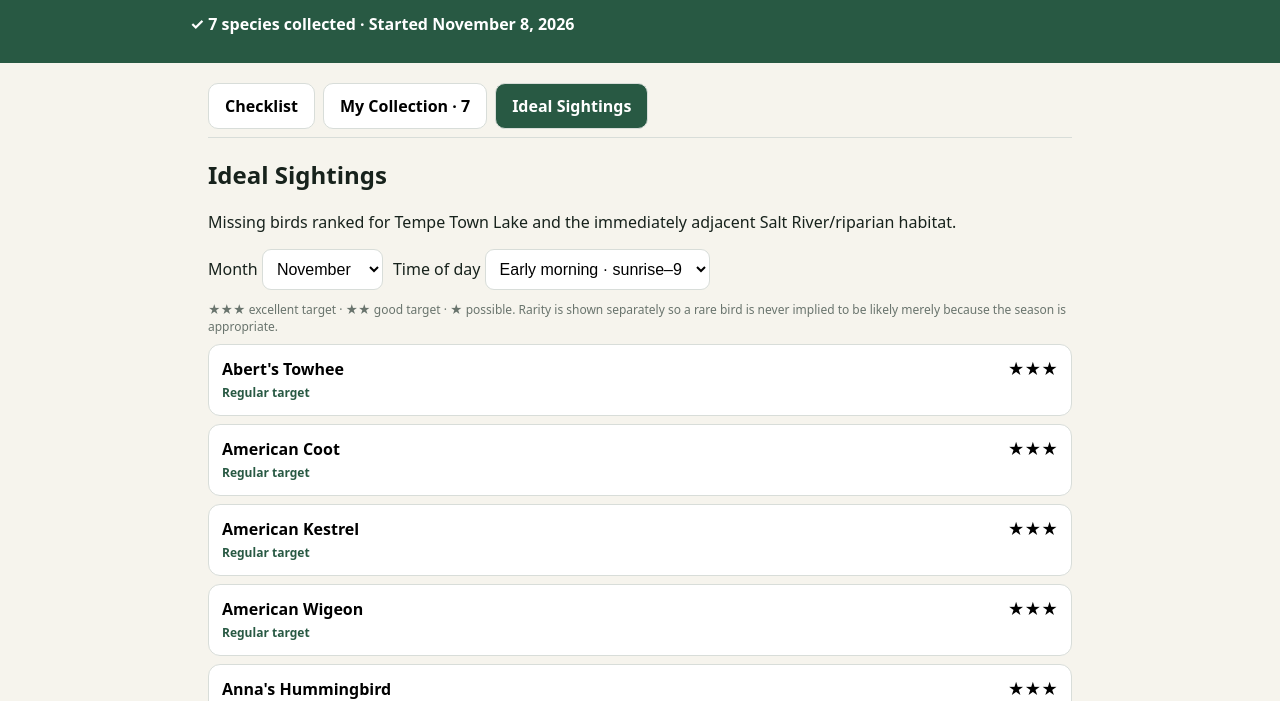
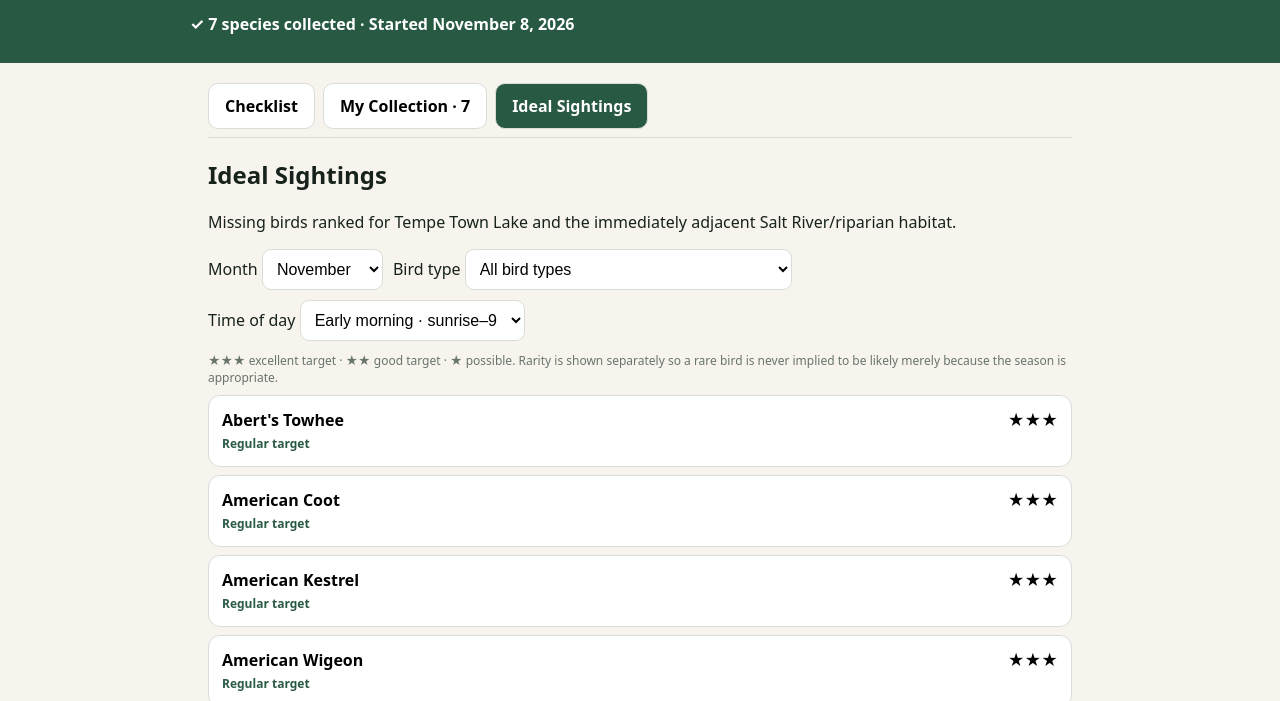
Before and after one commit to nicolasferraiuolo/bird-tracking, a plain HTML site: page index.html in a window 1280 px wide. Both pictures are taken after a click on the button "Ideal Sightings". Shown: the part 99-800 px from the top of the page. Drawn offline with Linux system fonts and the light colour scheme.

Commit message:
Add bird type filter to Ideal Sightings

```diff
--- a/index.html
+++ b/index.html
@@ -15,7 +15,7 @@ textarea{width:100%;min-height:90px;padding:11px;border:1px solid var(--line);bo
 <header><div class="wrap"><h1>Salt River · Tempe Town Lake</h1><div class="sub">Personal bird checklist & photo log</div><div class="stats">✓ 7 species collected · Started November 8, 2026</div></div></header>
 <main class="wrap"><div class="tabs"><button class="tab active" data-tab="check">Checklist</button><button class="tab" data-tab="collection">My Collection · 7</button><button class="tab" data-tab="ideal">Ideal Sightings</button></div>
 <section id="check" class="panel active"><input id="search" class="search" placeholder="Search birds…"><div id="list"></div></section>
-<section id="collection" class="panel"><p>Your photographed species from the Tempe Town Lake / Salt River birding area.</p><div class="grid" id="cards"></div></section><section id="ideal" class="panel"><h2>Ideal Sightings</h2><p>Missing birds ranked for Tempe Town Lake and the immediately adjacent Salt River/riparian habitat.</p><div class="filters"><label>Month <select id="monthFilter"></select></label><label>Time of day <select id="timeFilter"><option value="early">Early morning · sunrise–9</option><option value="day">Late morning/day · 9–3</option><option value="late">Late afternoon · 3–sunset</option><option value="night">Night · after sunset</option></select></label></div><div class="source-note">★★★ excellent target · ★★ good target · ★ possible. Rarity is shown separately so a rare bird is never implied to be likely merely because the season is appropriate.</div><div id="idealList"></div></section></main>
+<section id="collection" class="panel"><p>Your photographed species from the Tempe Town Lake / Salt River birding area.</p><div class="grid" id="cards"></div></section><section id="ideal" class="panel"><h2>Ideal Sightings</h2><p>Missing birds ranked for Tempe Town Lake and the immediately adjacent Salt River/riparian habitat.</p><div class="filters"><label>Month <select id="monthFilter"></select></label><label>Bird type <select id="typeFilter"><option value="all">All bird types</option></select></label><label>Time of day <select id="timeFilter"><option value="early">Early morning · sunrise–9</option><option value="day">Late morning/day · 9–3</option><option value="late">Late afternoon · 3–sunset</option><option value="night">Night · after sunset</option></select></label></div><div class="source-note">★★★ excellent target · ★★ good target · ★ possible. Rarity is shown separately so a rare bird is never implied to be likely merely because the season is appropriate.</div><div id="idealList"></div></section></main>
 <script>
 const collected=[
 {name:"Great Blue Heron",category:"Herons, Egrets & Ibis",image:"images/sightings/great-blue-heron-2026-11-08.jpeg",date:"November 8, 2026",desc:"A huge blue-gray wading bird with very long legs, an S-shaped neck, and a heavy dagger-like bill.",facts:["It may stand almost motionless before striking at prey with remarkable speed.","Despite its size, it commonly perches and nests high in trees."]},
@@ -83,11 +83,11 @@ function detailHTML(n){
 function attachDetail(row,n){let d=row.nextElementSibling;if(d&&d.classList.contains("details")){d.classList.toggle("open");return;}d=document.createElement("div");d.className="details open";d.innerHTML=detailHTML(n);row.after(d);commonsImage(n,d);}
 function quality(m,month,time){let q=m.months.includes(month)?2:0;if(m.times.includes(time))q++;return Math.max(1,Math.min(3,q));}
 function renderIdeal(){
- const month=+document.getElementById("monthFilter").value,time=document.getElementById("timeFilter").value,root=document.getElementById("idealList");root.innerHTML="";
- let arr=[];Object.values(groups).flat().forEach(n=>{if(seen.has(n))return;const m=meta(n),q=quality(m,month,time);if(!m.months.includes(month))return;arr.push({n,m,q});});
+ const month=+document.getElementById("monthFilter").value,time=document.getElementById("timeFilter").value,type=document.getElementById("typeFilter").value,root=document.getElementById("idealList");root.innerHTML="";
+ let arr=[];Object.values(groups).flat().forEach(n=>{if(seen.has(n))return;const m=meta(n),q=quality(m,month,time);if(!m.months.includes(month)||type!=="all"&&m.g!==type)return;arr.push({n,m,q});});
  const rr={"Regular target":0,"Uncommon":1,"Rare / long shot":2};arr.sort((a,b)=>b.q-a.q||rr[a.m.rarity]-rr[b.m.rarity]||a.n.localeCompare(b.n));
  arr.forEach(o=>{const r=document.createElement("div");r.className="idealrow";const cls=o.m.rarity==="Regular target"?"regular":o.m.rarity==="Uncommon"?"uncommon":"rare";r.innerHTML='<button class="idealhead"><span><strong>'+o.n+'</strong><br><span class="rarity '+cls+'">'+o.m.rarity+'</span></span><span class="stars">'+"★".repeat(o.q)+"☆".repeat(3-o.q)+'</span></button>';r.querySelector("button").onclick=()=>{let d=r.querySelector(".details");if(d){d.classList.toggle("open");return;}d=document.createElement("div");d.className="details open";d.innerHTML=detailHTML(o.n);r.appendChild(d);commonsImage(o.n,d)};root.appendChild(r);});
 }
-const mf=document.getElementById("monthFilter");monthNames.forEach((x,i)=>mf.add(new Option(x,i+1)));mf.value=11;document.getElementById("timeFilter").value="early";mf.onchange=renderIdeal;document.getElementById("timeFilter").onchange=renderIdeal;renderIdeal();
+const mf=document.getElementById("monthFilter"),tf=document.getElementById("typeFilter");monthNames.forEach((x,i)=>mf.add(new Option(x,i+1)));Object.keys(groups).forEach(g=>tf.add(new Option(g,g)));mf.value=11;document.getElementById("timeFilter").value="early";mf.onchange=renderIdeal;tf.onchange=renderIdeal;document.getElementById("timeFilter").onchange=renderIdeal;renderIdeal();
 document.querySelectorAll(".tab").forEach(b=>b.onclick=()=>{document.querySelectorAll(".tab").forEach(x=>x.classList.toggle("active",x===b));document.querySelectorAll(".panel").forEach(x=>x.classList.toggle("active",x.id===b.dataset.tab))});document.getElementById("search").oninput=e=>render(e.target.value);render();cards();
 </script></body></html>
```
